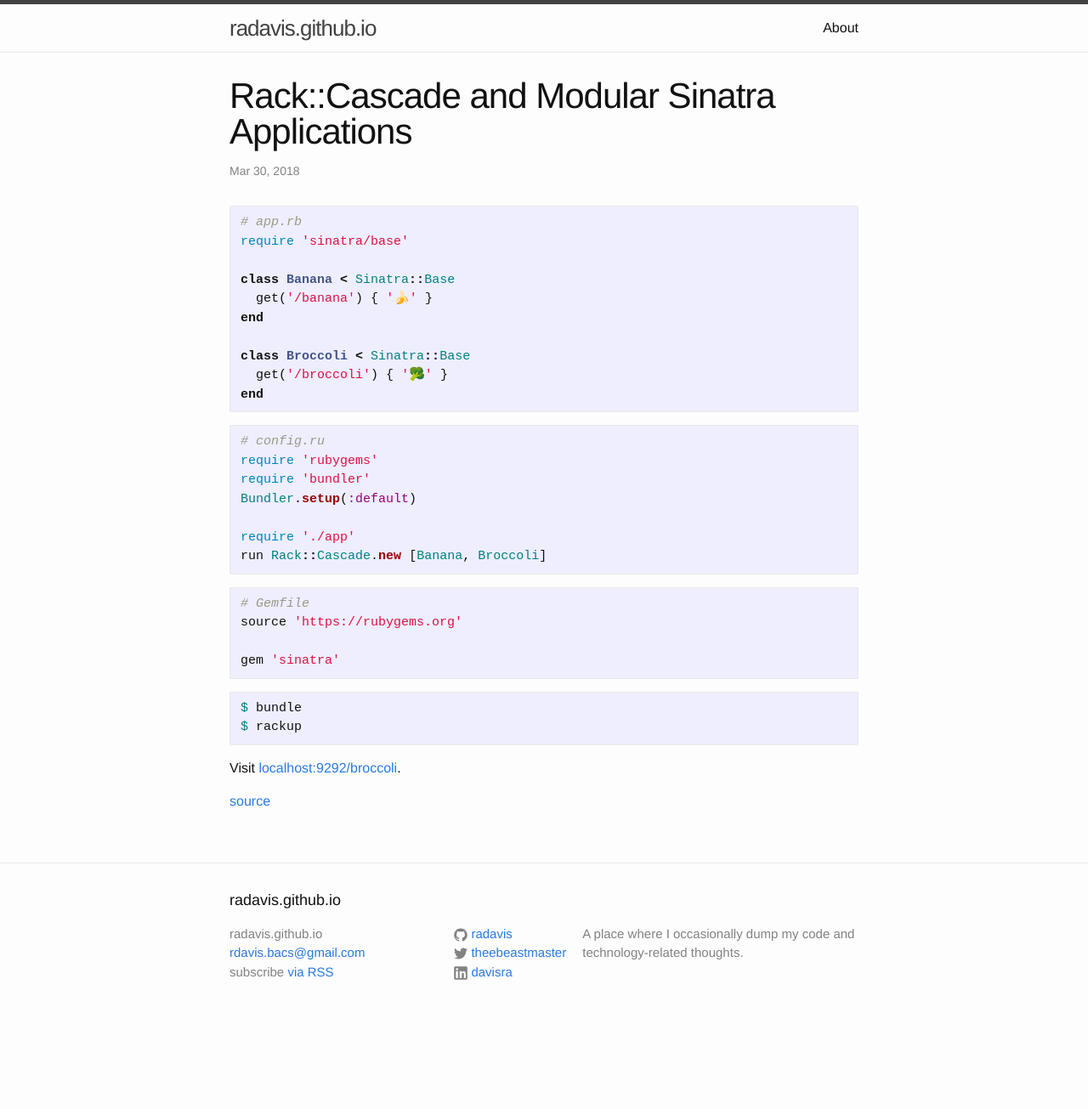
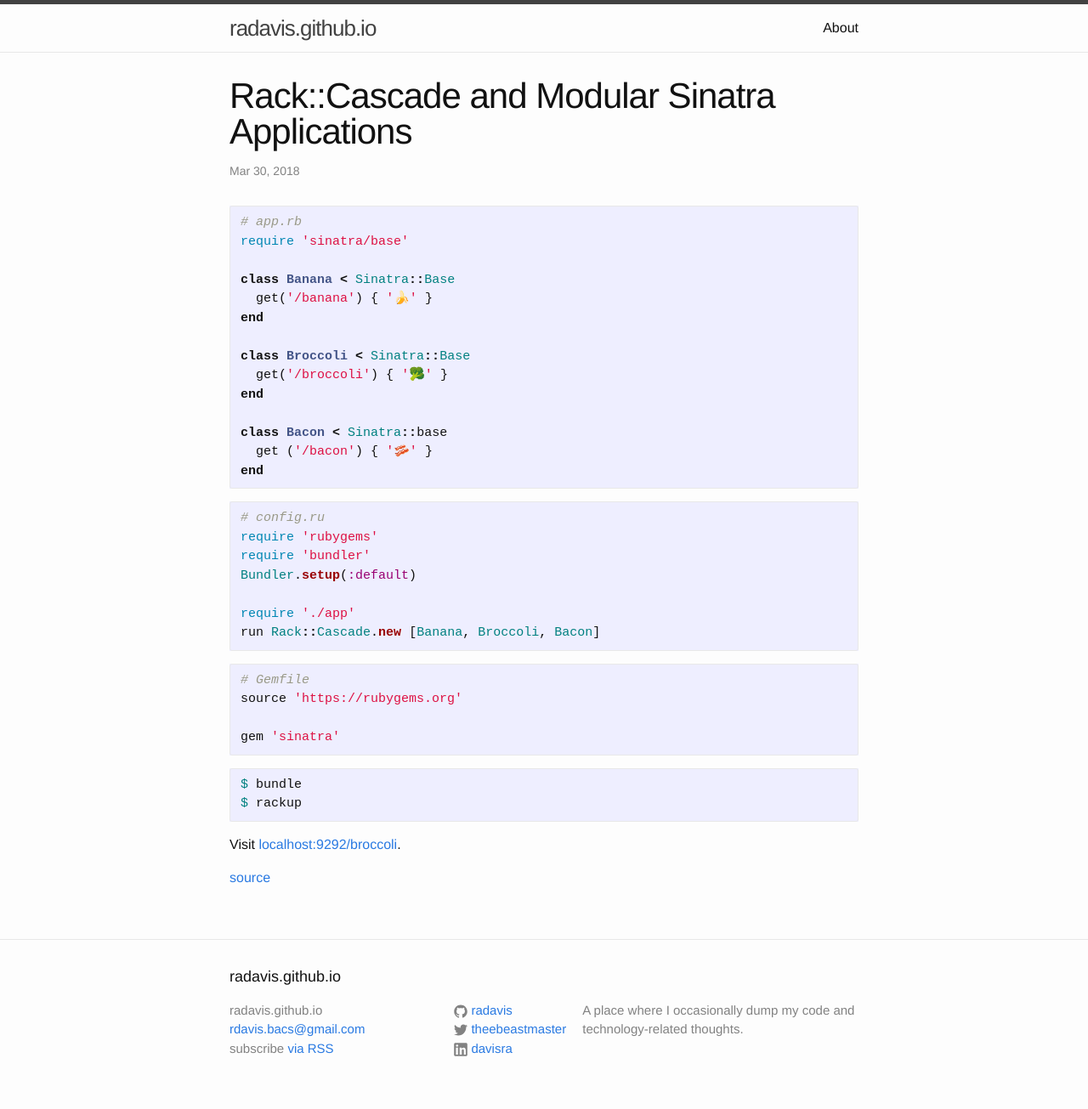
Before and after one commit to radavis/radavis.github.io, a Jekyll site: the page built from _posts/2018-03-30-rack-cascade-and-modular-sinatra-applications.md, in a window 1280 px wide. Shown: the whole page at 85% size. Built offline with Jekyll 4.4.1, drawn with Linux system fonts in a browser that asks for light colours; before the commit the page ends 1215 px from its top, so only the background shows below that.

Commit message:
update rack cascasde article, edit/update drafts

````diff
--- a/Gemfile
+++ b/Gemfile
@@ -1,7 +1,7 @@
 source 'https://rubygems.org'
 ruby '2.5.1'
 
-gem 'jekyll-auth'
+# gem 'jekyll-auth'  # setup and configure this (rack-jekyll not necessary?)
 gem 'puma'
 gem 'rack-jekyll'
 gem 'rake'
--- a/_posts/2018-03-30-rack-cascade-and-modular-sinatra-applications.md
+++ b/_posts/2018-03-30-rack-cascade-and-modular-sinatra-applications.md
@@ -16,6 +16,10 @@ end
 class Broccoli < Sinatra::Base
   get('/broccoli') { '🥦' }
 end
+
+class Bacon < Sinatra::base
+  get ('/bacon') { '🥓' }
+end
 ```
 
 ```ruby
@@ -25,7 +29,7 @@ require 'bundler'
 Bundler.setup(:default)
 
 require './app'
-run Rack::Cascade.new [Banana, Broccoli]
+run Rack::Cascade.new [Banana, Broccoli, Bacon]
 ```
 
 ```ruby
````
Also changed, not shown: README.md.
